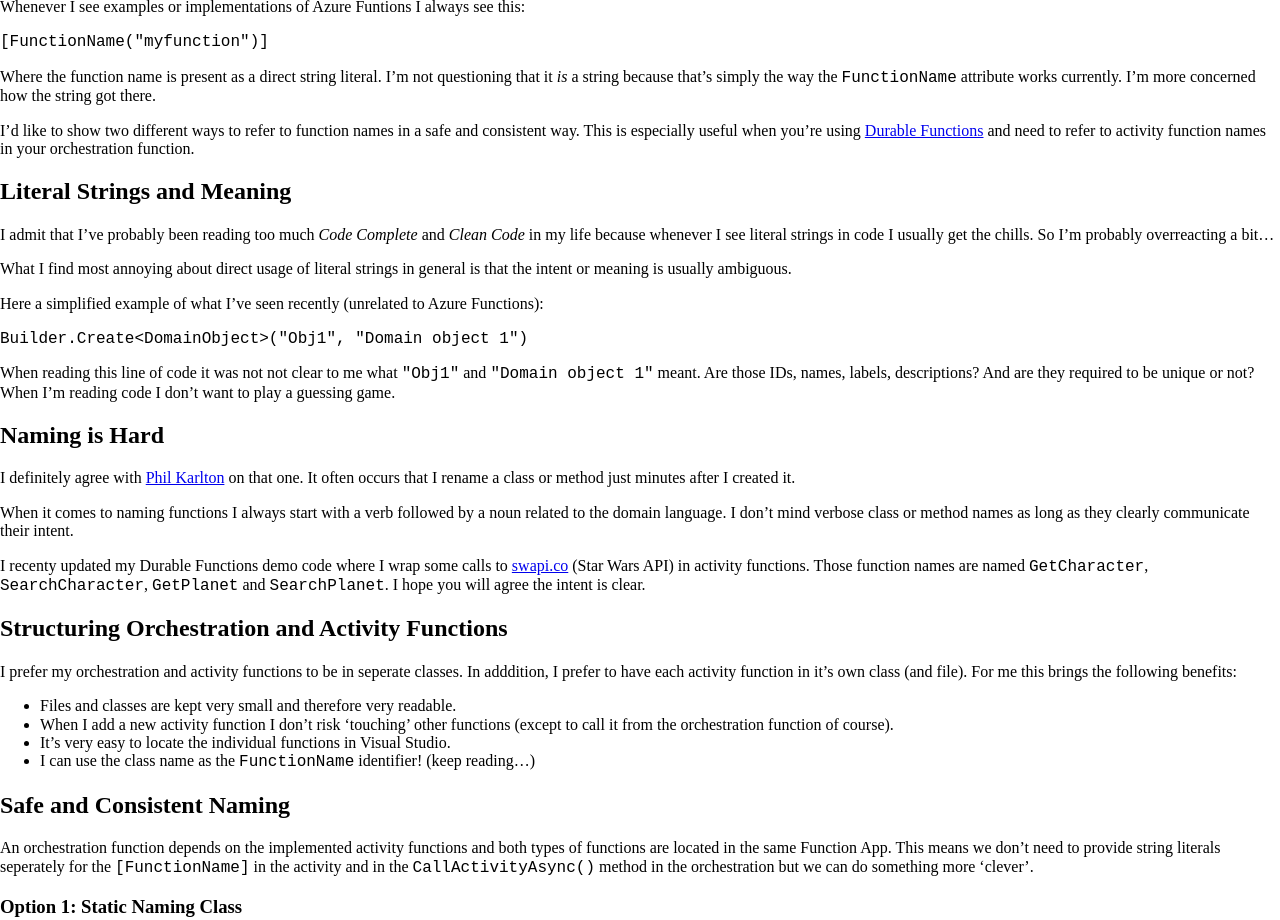
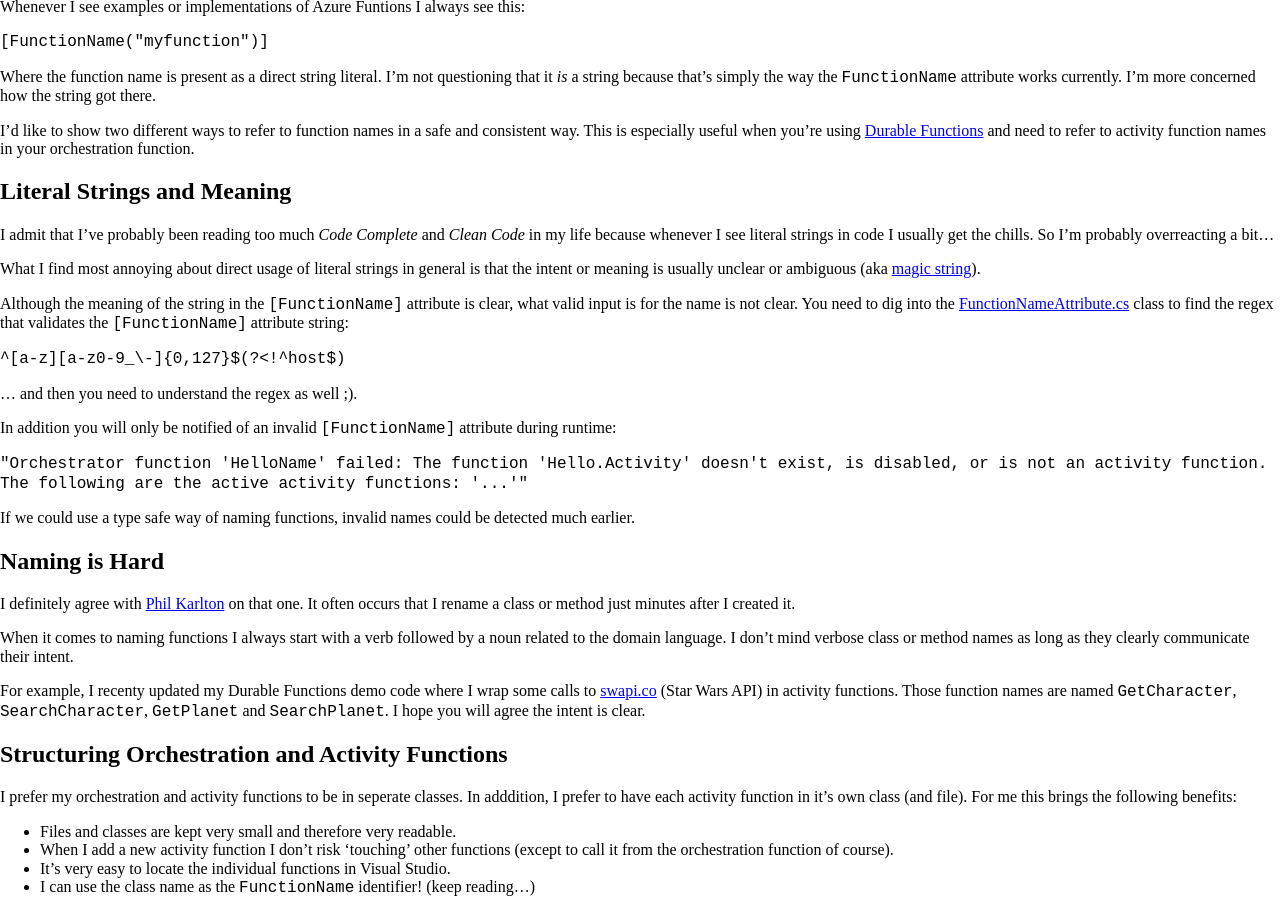
Before and after one commit to marcduiker/marcduiker.github.io, a Jekyll site: the page built from _posts/2018-06-21-the-anatomy-of-function-naming.md, in a window 1280 px wide and 1400 px high, scrolled down 319 px. Shown: the top 920 px of the window. Built offline with Jekyll 4.4.1, drawn with Linux system fonts in a browser that asks for light colours; nearby versions of some CDN libraries; comment, search, counter and statistics services are not loaded; some of the changed text lies outside the part shown.

Commit message:
Added benefits and downsides for using the class name. Added info about FunctionNameAttribute.

```diff
--- a/_posts/2018-06-21-the-anatomy-of-function-naming.md
+++ b/_posts/2018-06-21-the-anatomy-of-function-naming.md
@@ -20,13 +20,19 @@
 
 I admit that I've probably been reading too much *Code Complete* and *Clean Code* in my life because whenever I see literal strings in code I usually get the chills. So I'm probably overreacting a bit...
 
-What I find most annoying about direct usage of literal strings in general is that the intent or meaning is usually ambiguous.
+What I find most annoying about direct usage of literal strings in general is that the intent or meaning is usually unclear or ambiguous (aka [magic string](https://en.wikipedia.org/wiki/Magic_string)).
 
-Here a simplified example of what I've seen recently (unrelated to Azure Functions):
+Although the meaning of the string in the `[FunctionName]` attribute is clear, what valid input is for the name is not clear. You need to dig into the [FunctionNameAttribute.cs](https://github.com/Azure/azure-webjobs-sdk/blob/9f96d3f1e63ae1241431990f256f1b2e6880167f/src/Microsoft.Azure.WebJobs/FunctionNameAttribute.cs#L34) class to find the regex that validates the `[FunctionName]` attribute string:
 
-`Builder.Create<DomainObject>("Obj1", "Domain object 1")`
+ `^[a-z][a-z0-9_\-]{0,127}$(?<!^host$)`
 
-When reading this line of code it was not not clear to me what `"Obj1"` and `"Domain object 1"` meant. Are those IDs, names, labels, descriptions? And are they required to be unique or not? When I'm reading code I don't want to play a guessing game.
+... and then you need to understand the regex as well ;).
+
+In addition you will only be notified of an invalid `[FunctionName]` attribute during runtime:
+
+`"Orchestrator function 'HelloName' failed: The function 'Hello.Activity' doesn't exist, is disabled, or is not an activity function. The following are the active activity functions: '...'"`
+
+If we could use a type safe way of naming functions, invalid names could be detected much earlier.
 
 ## Naming is Hard
 
@@ -34,7 +40,7 @@
 
 When it comes to naming functions I always start with a verb followed by a noun related to the domain language. I don't mind verbose class or method names as long as they clearly communicate their intent.
 
-I recenty updated my Durable Functions demo code where I wrap some calls to [swapi.co](http://swapi.co) (Star Wars API) in activity functions. Those function names are named `GetCharacter`, `SearchCharacter`, `GetPlanet` and `SearchPlanet`. I hope you will agree the intent is clear.
+For example, I recenty updated my Durable Functions demo code where I wrap some calls to [swapi.co](http://swapi.co) (Star Wars API) in activity functions. Those function names are named `GetCharacter`, `SearchCharacter`, `GetPlanet` and `SearchPlanet`. I hope you will agree the intent is clear.
 
 ## Structuring Orchestration and Activity Functions
 
@@ -47,33 +53,43 @@
 
 ## Safe and Consistent Naming
 
-An orchestration function depends on the implemented activity functions and both types of functions are located in the same Function App. This means we don't need to provide string literals seperately for the `[FunctionName]` in the activity and in the `CallActivityAsync()` method in the orchestration but we can do something more 'clever'.
+An orchestration function depends on the implemented activity functions and both types of functions are located in the same Function App. This means we don't need to provide string literals seperately for the `[FunctionName]` in the activity and in the `CallActivityAsync()` methods in the orchestration but we can do something better.
 
-### Option 1: Static Naming Class
+### Option 1: Static Class with Constants
 
-The most basic option to have consistent naming of functions is to use a static class which contains string constants. Now both orchestration and activity functions can use that naming class:
+The most basic option to have consistent naming of functions is to use a static class with string constants. Now both orchestration and activity functions can use that naming class:
 
 {% gist 0a841a123b103acbcd5fe96437b87084 %}
 
-I'd suggest this option only if you require a function naming convention that is not compatible with your C# class naming convention (e.g. you require hyphens or dots in the function name).
+I'd suggest to use this option only if you require a function naming convention that is not compatible with your C# class naming convention (e.g. you require hyphens or underscores in the function name).
+
+You could add comments what valid function names are and, even more important, you should add unit tests that fail when invalid names are used. Then at least you know during your CI/CD process that something is wrong.
 
 ### Option 2: The Power of nameof()
 
-Since I write only one function per class I do the following when specifying the `FunctionName` attribute:
+Since I write only one function per class I do the following when specifying the `FunctionName` attribute value:
 
 {% gist 73c287a5d07c9c8a2a881cc7ecf25960 %}
 
 The `nameof()` expression is available since [C# 6.0](https://docs.microsoft.com/en-us/dotnet/csharp/language-reference/keywords/nameof) and provides a very clean way to use strings based on class names.
 
-The benefit is that I can now refer to an activity function in a strongly typed fashion so renaming/refactoring is less fragile.
+The benefits are that:
+- I can now refer to an activity function in a strongly typed fashion so renaming/refactoring is less fragile.
+- I always use names that are valid function names.
 
-The downside of this technique is ofcourse that function names are limited to valid C# class names.
+The downsides are that:
+- Function names are limited to valid C# class names.
+- There can only be one function method per class.
+
+The benefits definitely outweight the downsides for me.
 
 ## Which one do you prefer?
 
 So there you go, two options to refer to your function names in a safe and consistent manner when using Durable Functions.
 
-I'd like to know which one do you prefer, so feel free to reach out to me on [Twitter](https://twitter.com/marcduiker) or [GitHub](https://github.com/marcduiker/demos-azure-durable-functions/issues).
+I'd like to know which one do you prefer (or maybe you have another alternative), so feel free to reach out to me on [Twitter](https://twitter.com/marcduiker) or [GitHub](https://github.com/marcduiker/demos-azure-durable-functions/issues).
+
+Related to this subject is this issue on Github: [Convention-based FunctionName & HttpTrigger Routes](https://github.com/Azure/azure-functions-core-tools/issues/257)
 
 ## Resources
 
```
